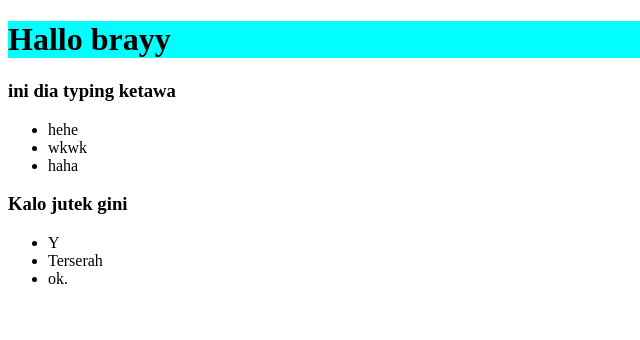
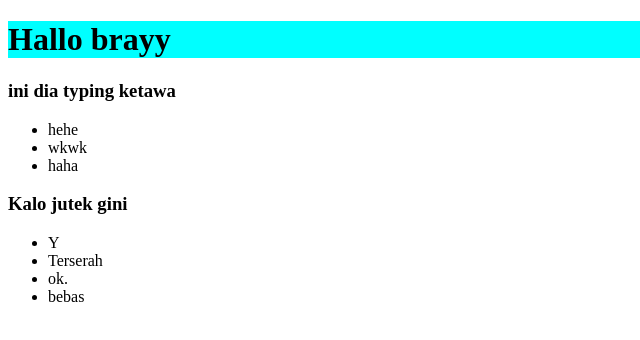
Before and after one commit to Andndre/COBACOBAGIT, a plain HTML site: page index.html in a window 1280 px wide. Shown: the full height of the page, 0-640 px from the left. Drawn offline with Linux system fonts and the light colour scheme.

Commit message:
nambah sesuatu

```diff
--- a/index.html
+++ b/index.html
@@ -23,6 +23,7 @@
         <li> Y </li>
         <li> Terserah</li>
         <li> ok. </li>
+        <li> bebas</li>
     </ul>
 
 
```
